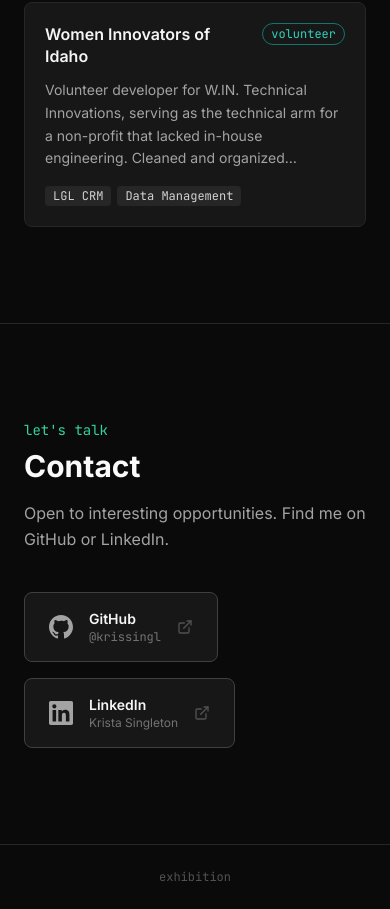
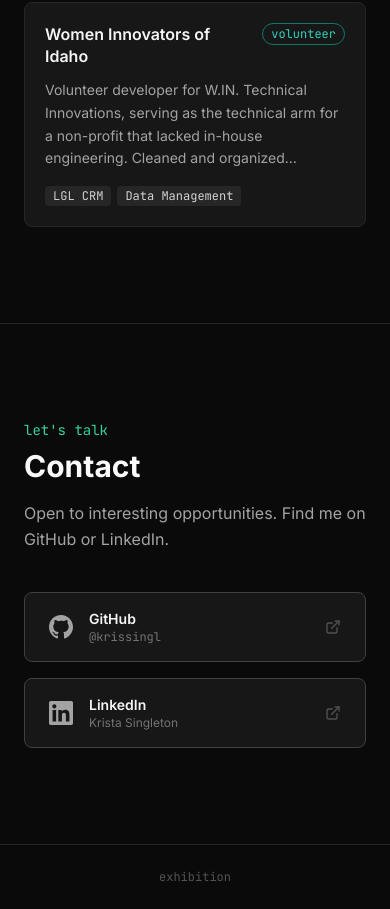
Before and after one commit to krissingl/exhibition, a React (Vite) app: page / in a window 390 px wide. Shown: the part 1823-2732 px from the top of the page. Built offline with nearby package versions, Linux system fonts and the light colour scheme.

Commit message:
Uniform sizing for contact buttons on mobile view

```diff
--- a/src/sections/Contact.tsx
+++ b/src/sections/Contact.tsx
@@ -38,12 +38,12 @@ export default function Contact() {
           Open to interesting opportunities. Find me on GitHub or LinkedIn.
         </p>
 
-        <div className="flex gap-4 flex-wrap">
+        <div className="flex flex-col sm:flex-row sm:flex-wrap gap-4">
           <a
             href={profile.githubUrl}
             target="_blank"
             rel="noopener noreferrer"
-            className="flex items-center gap-4 px-6 py-4 bg-neutral-900 border border-neutral-700 hover:border-emerald-700 rounded-lg transition-colors duration-150 group min-w-48"
+            className="flex items-center gap-4 px-6 py-4 bg-neutral-900 border border-neutral-700 hover:border-emerald-700 rounded-lg transition-colors duration-150 group w-full sm:w-auto sm:min-w-48"
           >
             <span className="text-neutral-400 group-hover:text-emerald-400 transition-colors">
               <GitHubIcon />
@@ -61,7 +61,7 @@ export default function Contact() {
             href={profile.linkedinUrl}
             target="_blank"
             rel="noopener noreferrer"
-            className="flex items-center gap-4 px-6 py-4 bg-neutral-900 border border-neutral-700 hover:border-emerald-700 rounded-lg transition-colors duration-150 group min-w-48"
+            className="flex items-center gap-4 px-6 py-4 bg-neutral-900 border border-neutral-700 hover:border-emerald-700 rounded-lg transition-colors duration-150 group w-full sm:w-auto sm:min-w-48"
           >
             <span className="text-neutral-400 group-hover:text-emerald-400 transition-colors">
               <LinkedInIcon />
```
